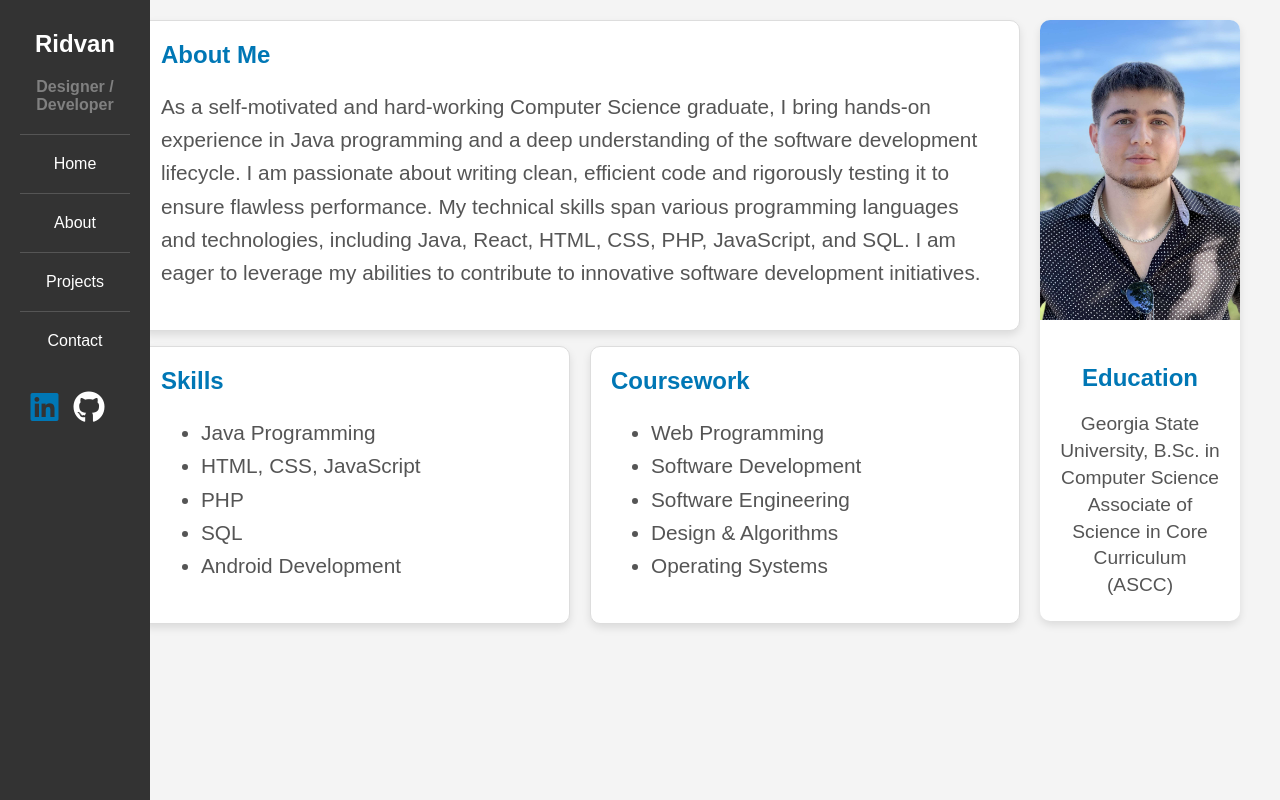
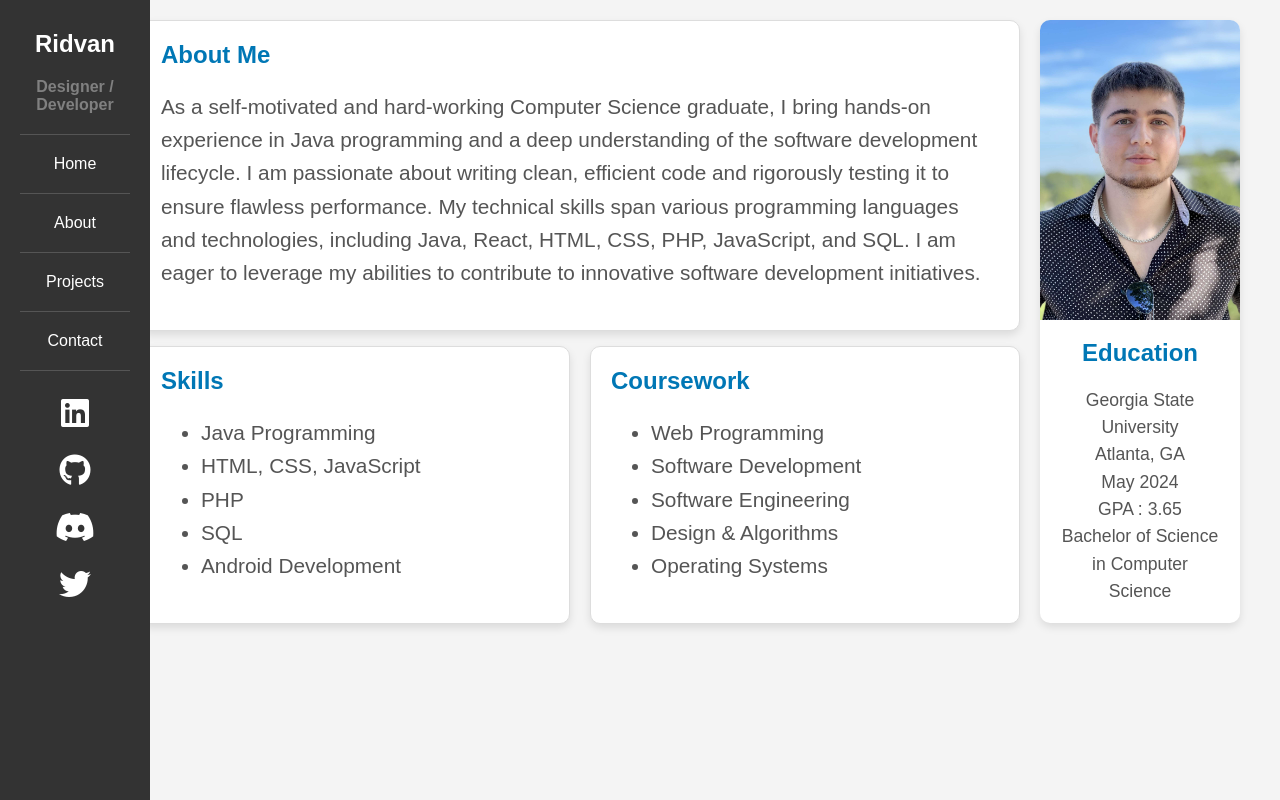
Before and after one commit to Ridvan2002/Portfolio, a React (Vite) app: page /about in a window 1280 px wide. Built offline with nearby package versions, Linux system fonts and the light colour scheme.

Commit message:
contact form allows users to send me email

```diff
--- a/package.json
+++ b/package.json
@@ -10,6 +10,11 @@
     "preview": "vite preview"
   },
   "dependencies": {
+    "@aws-sdk/client-s3": "^3.658.1",
+    "@emailjs/browser": "^4.4.1",
+    "aws-sdk": "^2.1691.0",
+    "emailjs-com": "^3.2.0",
+    "file-reader": "^1.1.1",
     "react": "^18.3.1",
     "react-dom": "^18.3.1",
     "react-router-dom": "^6.26.2"
--- a/src/About.jsx
+++ b/src/About.jsx
@@ -51,9 +51,11 @@ function About() {
                 <div className="card-content">
                     <h2 className="card-title">Education</h2>
                     <p className="card-text">
-                        Georgia State University, B.Sc. in Computer Science
-                        <br />
-                        Associate of Science in Core Curriculum (ASCC)
+                    Georgia State University <br/>
+                    Atlanta, GA <br/>
+                    May 2024<br/>
+                    GPA : 3.65 <br/>
+                    Bachelor of Science in Computer Science
                     </p>
                 </div>
             </div>
--- a/src/App.jsx
+++ b/src/App.jsx
@@ -27,6 +27,7 @@ function App() {
                     <Link to="/projects" className="sidebar-link">Projects</Link>
                     <hr className="sidebar-separator" />
                     <Link to="/contact" className="sidebar-link">Contact</Link>
+                    <hr className="sidebar-separator" />
 
                     <div className="social-icons">
                         <a href="https://www.linkedin.com/in/ridvan-suleymanov-profile/" target="_blank" className="sidebar-icon">
@@ -34,6 +35,12 @@ function App() {
                         </a>
                         <a href="https://github.com/Ridvan2002" target="_blank" className="sidebar-icon">
                             <i className="fab fa-github"></i>
+                        </a>
+                        <a href="https://x.com/Ridvan_2002" target="_blank" className="sidebar-icon">
+                            <i className="fab fa-discord"></i>
+                        </a>
+                        <a href="https://x.com/Ridvan_2002" target="_blank" className="sidebar-icon">
+                            <i className="fab fa-twitter"></i>
                         </a>
                     </div>
                 </nav>
--- a/src/Contact.jsx
+++ b/src/Contact.jsx
@@ -1,12 +1,25 @@
-import React, { useState } from "react";
+import React, { useState, useRef } from "react";
 import './styles/Contact.css';
+import emailjs from '@emailjs/browser';
+import { S3Client, PutObjectCommand } from "@aws-sdk/client-s3";
 
 function Contact() {
     const [formData, setFormData] = useState({
         firstName: '',
         lastName: '',
         email: '',
-        message: ''
+        message: '',
+        attachments: []
+    });
+
+    const fileInputRef = useRef(null);
+
+    const s3Client = new S3Client({
+        region: 'us-east-2',
+        credentials: {
+            accessKeyId: import.meta.env.VITE_AWS_ACCESS_KEY_ID,
+            secretAccessKey: import.meta.env.VITE_AWS_SECRET_ACCESS_KEY,
+        }
     });
 
     const handleChange = (e) => {
@@ -17,16 +30,72 @@ function Contact() {
         });
     };
 
-    const handleSubmit = (e) => {
+    const handleFileChange = (e) => {
+        const files = Array.from(e.target.files);
+        setFormData({
+            ...formData,
+            attachments: files
+        });
+    };
+
+    const uploadFileToS3 = async (file) => {
+        const params = {
+            Bucket: 'portfolioattachments',
+            Key: `${Date.now()}_${file.name}`,
+            Body: file,
+            ContentType: file.type
+        };
+
+        try {
+            const command = new PutObjectCommand(params);
+            const data = await s3Client.send(command);
+            const fileUrl = `https://${params.Bucket}.s3.amazonaws.com/${params.Key}`;
+            console.log(`File uploaded successfully at ${fileUrl}`);
+            return fileUrl;
+        } catch (err) {
+            console.error('Error uploading file to S3:', err);
+            return null;
+        }
+    };
+
+    const handleSubmit = async (e) => {
         e.preventDefault();
-        console.log("Form submitted:", formData);
-        alert("Message sent!");
+
+        const attachmentUrls = [];
+
+        for (const file of formData.attachments) {
+            const url = await uploadFileToS3(file);
+            if (url) {
+                attachmentUrls.push(url);
+            }
+        }
+
+        emailjs.send('service_fqhc8lx', 'template_opotaek', {
+            from_name: `${formData.firstName} ${formData.lastName}`,
+            from_email: formData.email,
+            message: formData.message,
+            attachment_urls: attachmentUrls.length > 0 ? attachmentUrls.join(', ') : 'No attachments'
+        }, 'nlh6iXB4vyX0ZXjDG')
+        .then((response) => {
+            console.log('Email sent successfully!', response.status, response.text);
+            alert("Message sent successfully!");
+        }, (error) => {
+            console.error('Failed to send email.', error);
+            alert("Failed to send the message. Please try again later.");
+        });
+
         setFormData({
             firstName: '',
             lastName: '',
             email: '',
-            message: ''
+            message: '',
+            attachments: []
         });
+
+        // Clear the file input field
+        if (fileInputRef.current) {
+            fileInputRef.current.value = '';
+        }
     };
 
     return (
@@ -80,6 +149,18 @@ function Contact() {
                         className="form-textarea"
                     />
                 </div>
+                <div className="form-group">
+                    <label htmlFor="attachment">Attach Files:</label>
+                    <input
+                        type="file"
+                        id="attachment"
+                        name="attachment"
+                        multiple
+                        ref={fileInputRef}
+                        onChange={handleFileChange}
+                        className="form-input"
+                    />
+                </div>
                 <button type="submit" className="submit-button">Send Message</button>
             </form>
         </div>
--- a/src/Home.jsx
+++ b/src/Home.jsx
@@ -3,7 +3,7 @@ import React from "react";
 function Home() {
     return (
         <div className="home-container">
-            <h1 className="name-title">Hi, I'm Ridvan Suleymanov</h1>
+            <h1 className="name-title">Hello! I'm Ridvan Suleymanov</h1>
             <h2 className="title-subtitle">UX/UI Designer, Web Developer</h2>
             <p className="intro-text">"Good judgment comes from experience, and a lot of that comes from bad judgment." - Will Rogers</p>
         </div>
--- a/src/Projects.jsx
+++ b/src/Projects.jsx
@@ -2,8 +2,8 @@ import React, { useState } from 'react';
 import './styles/Projects.css';
 
 function Projects() {
-    const [selectedImage, setSelectedImage] = useState(null); // State to track selected image
-    const [selectedVideo, setSelectedVideo] = useState(null); // State to track selected video
+    const [selectedImage, setSelectedImage] = useState(null);
+    const [selectedVideo, setSelectedVideo] = useState(null);
 
     const base = import.meta.env.BASE_URL;
 
--- a/src/styles/About.css
+++ b/src/styles/About.css
@@ -48,7 +48,7 @@
   border-radius: 10px;
   box-shadow: 0 4px 8px rgba(0, 0, 0, 0.1);
   max-width: 200px;
-  max-height: 601px;
+  min-height: 600px;
 }
 
 .card-image {
@@ -59,19 +59,21 @@
 }
 
 .card-content {
-  padding: 20px;
+  padding: 0px;
   text-align: center;
+  padding-right: 20px;
+  padding-left: 20px;
 }
 
 .card-title {
   font-size: 1.5rem;
   color: #0077b5;
-  margin-bottom: 10px;
+  margin-top: 15px;
 }
 
 .card-text {
-  font-size: 1.2rem;
-  line-height: 1.4;
+  font-size: 1.1rem;
+  line-height: 1.55;
   color: #555;
 }
 
--- a/src/styles/index.css
+++ b/src/styles/index.css
@@ -59,22 +59,15 @@ body, html {
 
 .social-icons {
   display: flex;
-  justify-content: center;
-  margin-top: 30px;
+  flex-direction: column;
+  align-items: center;
+  margin-top: 15px;
 }
 
 .sidebar-icon {
   font-size: 2.0rem;
-  margin-right: 15px;
+  margin-bottom: 20px;
   transition: transform 0.3s ease;
-  text-decoration: none;
-}
-
-.sidebar-icon .fa-linkedin {
-  color: #0077b5;
-}
-
-.sidebar-icon .fa-github {
   color: white;
 }
 
@@ -98,13 +91,13 @@ body, html {
 }
 
 .name-title {
-  font-size: 2rem;
+  font-size: 2.4rem;
   color: #333;
   margin-bottom: 10px;
 }
 
 .title-subtitle {
-  font-size: 1.2rem;
+  font-size: 1.4rem;
   color: #0077b5;
   margin-bottom: 20px;
 }
```
Also changed, not shown: 2 other files (tests, documents, lock files or other folders).
